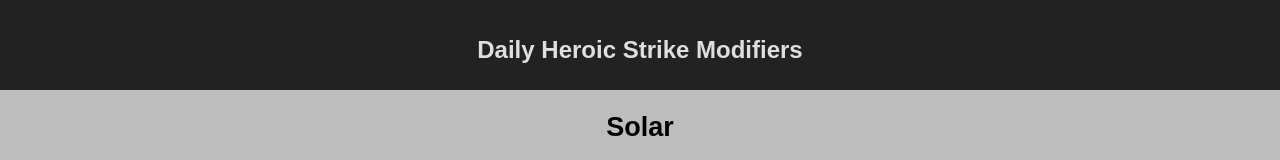
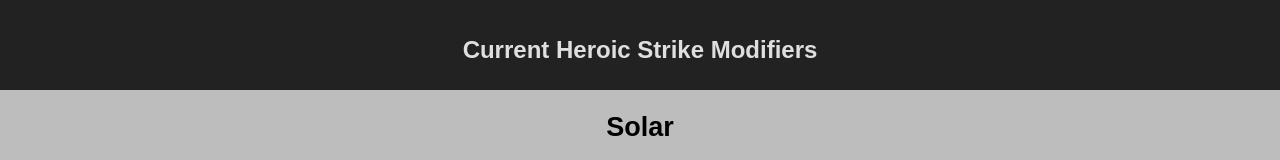
Before and after one commit to admiral-boxcat/heroic-strike-modifiers, a React (Create React App) app: page / in a window 1280 px wide. Shown: the top 160 px of the page. Built offline with nearby package versions, Linux system fonts and the light colour scheme.

Commit message:
metadata updates

```diff
--- a/public/index.html
+++ b/public/index.html
@@ -19,7 +19,7 @@
       work correctly both with client-side routing and a non-root public URL.
       Learn how to configure a non-root public URL by running `npm run build`.
     -->
-    <title>React App</title>
+    <title>Heroic Strike Modifiers</title>
   </head>
   <body>
     <noscript>
--- a/src/App.js
+++ b/src/App.js
@@ -20,7 +20,7 @@ class App extends Component {
     return (
       <div className="App">
         <header className="App-header">
-          <h1 className="App-title">Daily Heroic Strike Modifiers</h1>
+          <h1 className="App-title">Current Heroic Strike Modifiers</h1>
         </header>
         <p className="App-intro">
         <h2>{mod1[weeksSinceLaunch%mod1.length]}</h2>
```
Also changed, not shown: public/manifest.json.
